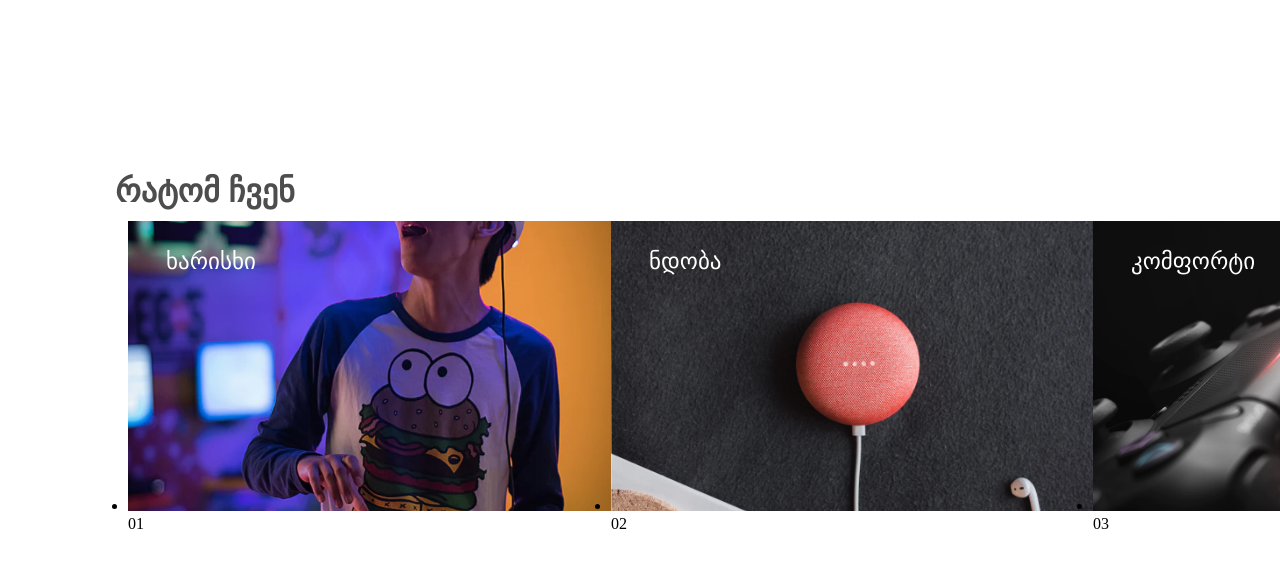
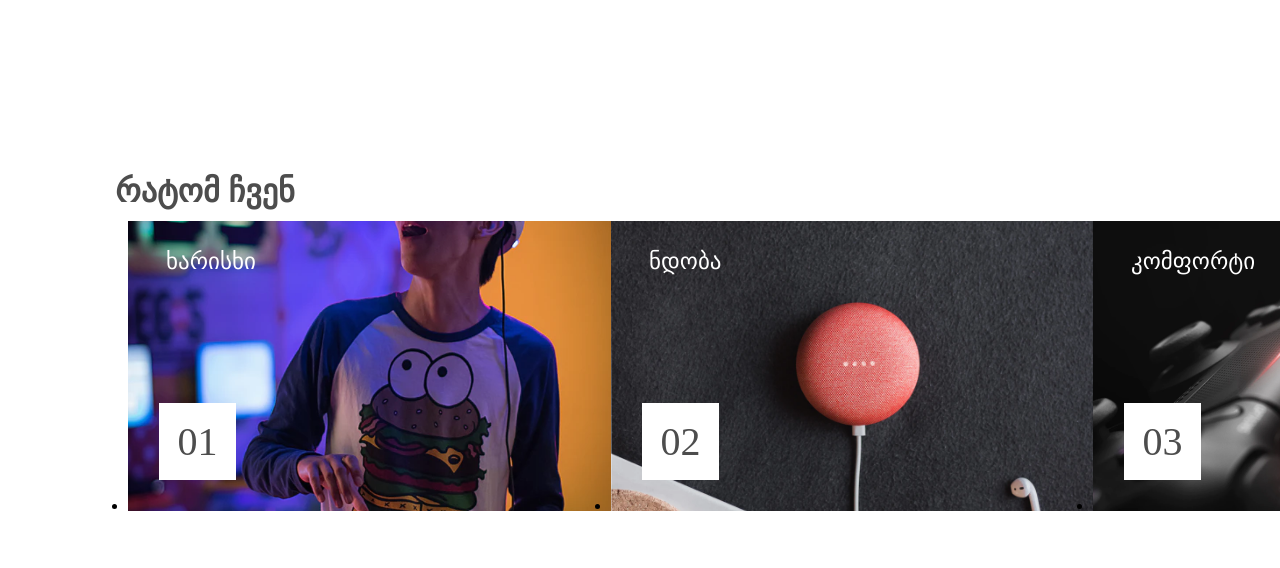
Before and after one commit to iraklisiradze/zeplin.io, a plain HTML site: page index.html in a window 1280 px wide. Shown: the part 2744-3312 px from the top of the page. Drawn offline with Linux system fonts and the light colour scheme.

Commit message:
number on pic

```diff
--- a/style.css
+++ b/style.css
@@ -222,3 +222,18 @@ width: 1540px;
   left:38px;
   z-index: 1;
 }
+.number {
+  width: 77px;
+  height: 77px;
+  background-color: #ffffff;
+  HelveticaNeue;
+  font-size: 40px;
+  color:#4d4d4d;
+  position: absolute;
+  bottom: 31px;
+  left:31px;
+  display: flex;
+  text-align: center;
+  justify-content: center;
+  align-items: center;
+}
```
